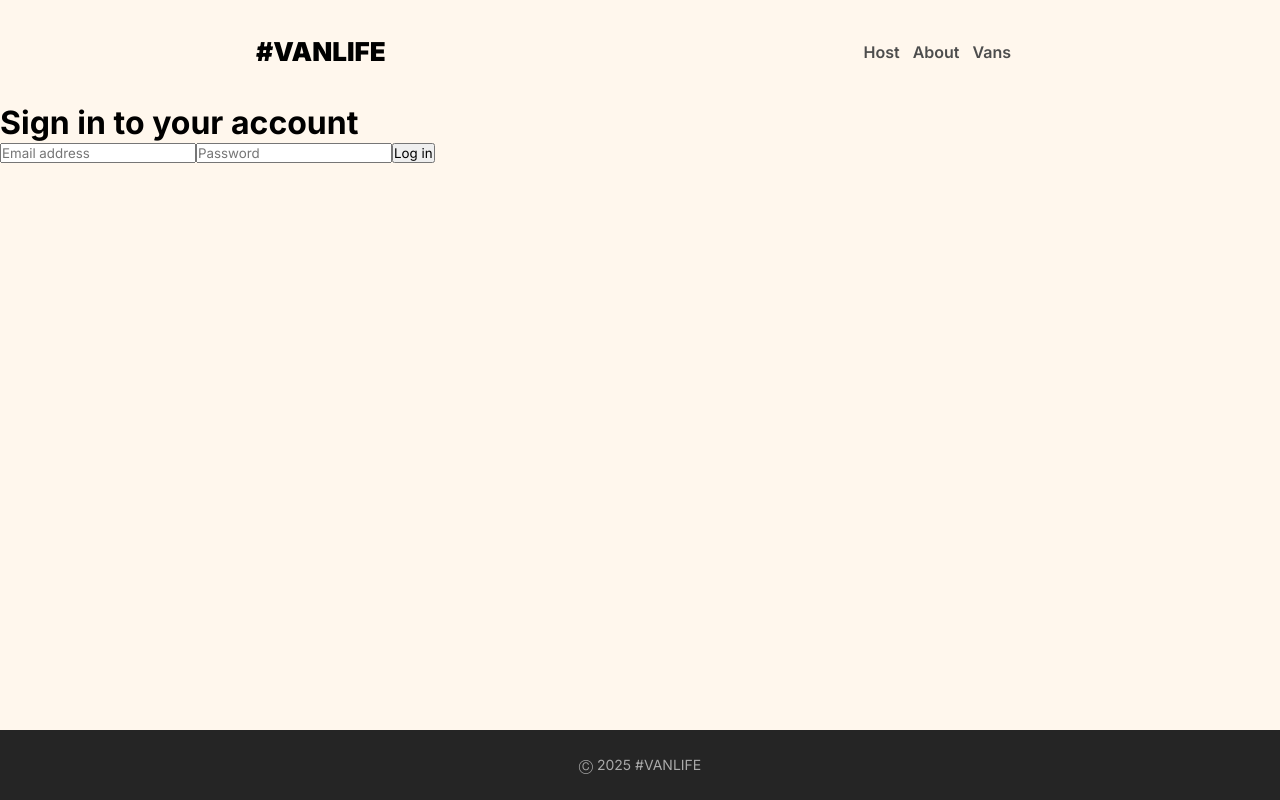
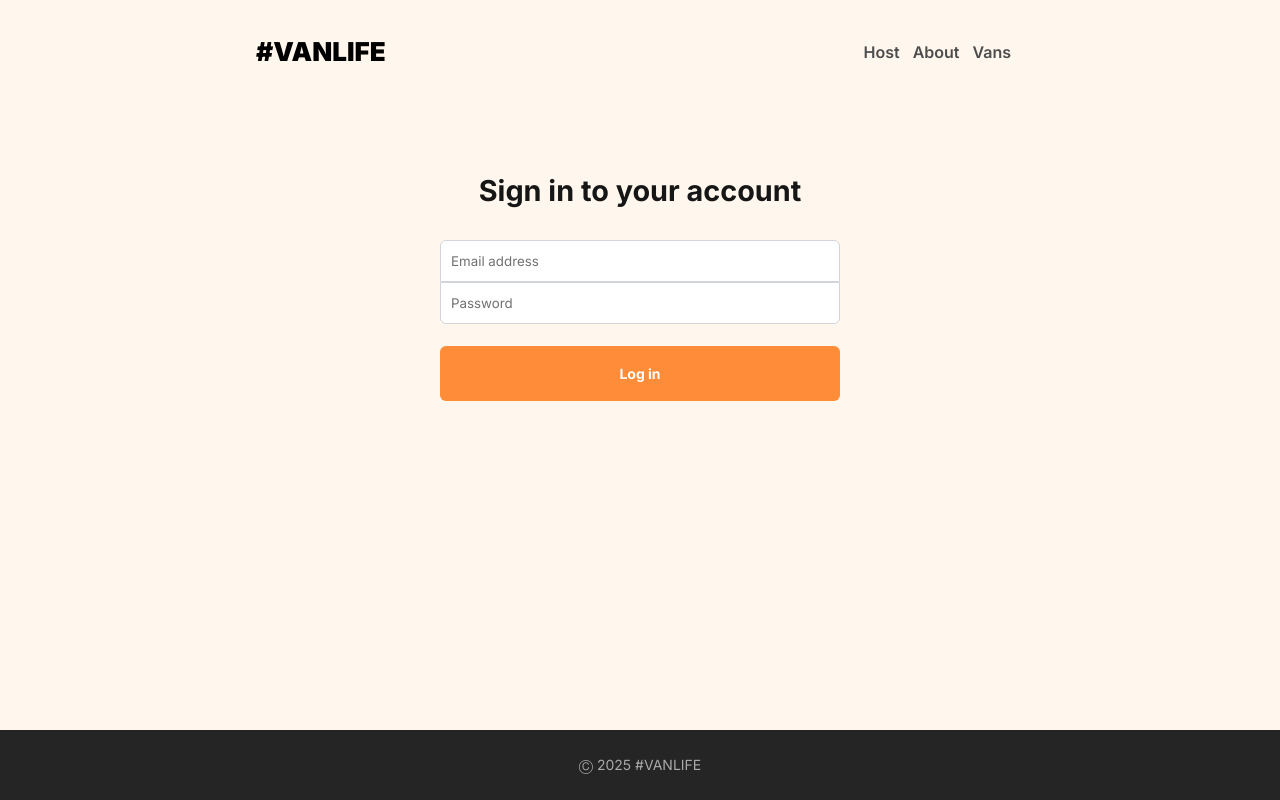
Before and after one commit to sabrinamaral/vanLife, a React (Vite) app: page /login in a window 1280 px wide. Built offline with nearby package versions, Linux system fonts and the light colour scheme; no server answers; what miragejs would draw is missing.

Commit message:
add login page style

```diff
--- a/src/index.css
+++ b/src/index.css
@@ -27,7 +27,8 @@ nav {
   margin: 0 auto;
 }
 
-nav a {
+nav a,
+.logout {
   margin-right: 13px;
   text-decoration: none;
   color: #4d4d4d;
@@ -512,14 +513,21 @@ nav.host-layout {
 
 /*** LOADING ***/
 /*** ERROR ***/
+/*** SIGN IN ***/
 
 .error-container,
-.spinner-container {
+.spinner-container,
+.signin-container {
   display: flex;
   justify-content: center;
   align-items: center;
   height: 100%;
   white-space: pre-line;
+}
+
+.error-message {
+  color: darkred;
+  font-size: 12px;
 }
 
 .spinner {
@@ -529,6 +537,72 @@ nav.host-layout {
   border-top: 5px solid #3498db; /* Colored arc */
   border-radius: 50%;
   animation: spin 1s linear infinite;
+}
+
+.signin-container h1 {
+  font-size: 1.8rem;
+  color: #161616;
+}
+
+.signin-container {
+  min-height: 50vh;
+  max-width: 500px;
+  flex-direction: column;
+  margin-inline: auto;
+}
+
+.signin-container .login-form {
+  width: 80%;
+  display: flex;
+  flex-direction: column;
+  margin-block: 32px;
+
+  margin-inline: 27px;
+}
+.signin-container .login-form button {
+  background-color: #ff8c38;
+  color: #fff;
+  height: 55px;
+  border: none;
+  border-radius: 6px;
+  margin-top: 22px;
+  font-weight: 700;
+  font-size: 14px;
+}
+
+.signin-container .login-form input {
+  height: 42px;
+  border: 1px solid #d1d5db;
+  padding-left: 10px;
+}
+.signin-container .login-form input:focus {
+  border: 1px solid #ff8c38;
+  outline: #ff8c38;
+}
+
+.signin-container .login-form input::placeholder {
+  color: #4d4d4d;
+  opacity: 0.8;
+}
+
+.signin-container .login-form input[type="email"] {
+  border-top-left-radius: 6px;
+  border-top-right-radius: 6px;
+}
+.signin-container .login-form input[type="password"] {
+  border-bottom-left-radius: 6px;
+  border-bottom-right-radius: 6px;
+}
+
+.signin-container p a {
+  color: #ff8c38;
+  font-weight: 600;
+}
+
+.logout {
+  cursor: pointer;
+  background-color: transparent;
+  border: none;
 }
 
 /* Animation */
```
